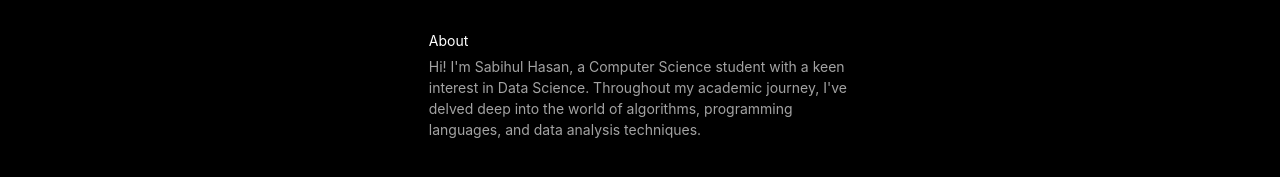
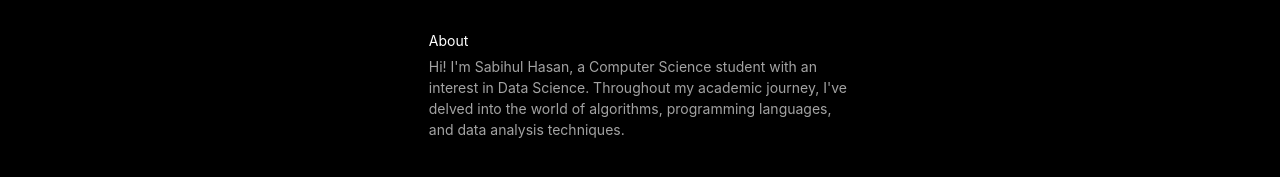
Before and after one commit to hasanSabi/Portfolio, a plain HTML site: page index.html in a window 1280 px wide. Shown: the part 226-403 px from the top of the page. Drawn offline with Linux system fonts and the light colour scheme.

Commit message:
Update index.html

```diff
--- a/index.html
+++ b/index.html
@@ -280,7 +280,7 @@ h4 {
 
       <div class="about-section">
         <h4 class="about-head">About</h4>
-        <p>Hi! I'm Sabihul Hasan, a Computer Science student with a keen interest in Data Science. Throughout my academic journey, I've delved deep into the world of algorithms, programming languages, and data analysis techniques.</p>
+        <p>Hi! I'm Sabihul Hasan, a Computer Science student with an interest in Data Science. Throughout my academic journey, I've delved into the world of algorithms, programming languages, and data analysis techniques.</p>
       </div>
 
 
```
